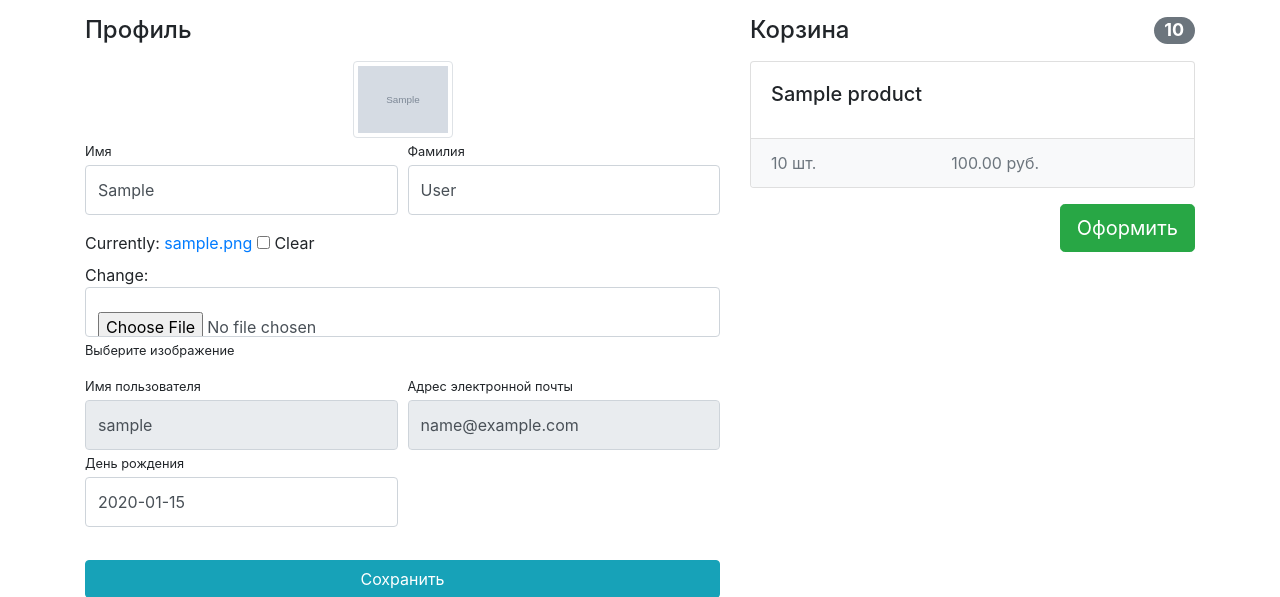
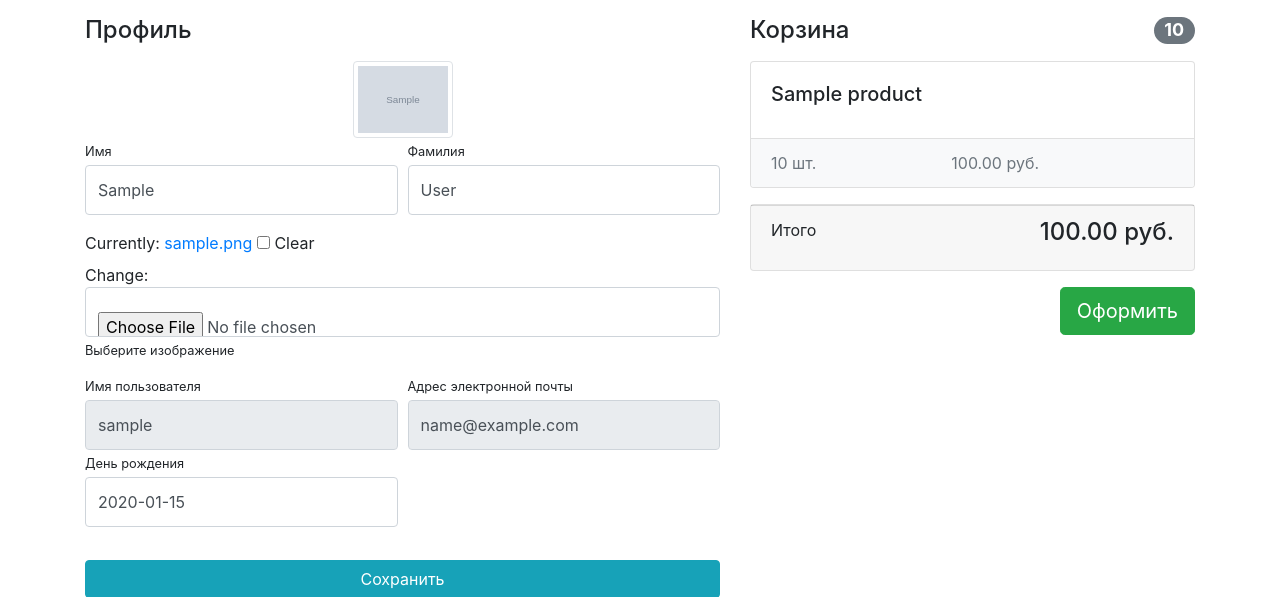
Before and after one commit to OlegZhdanoff/django_basic, a Django app: page /auth/profile/ in a window 1280 px wide. Shown: the part 56-653 px from the top of the page. Run offline with Django 3.2, Linux system fonts and the light colour scheme; a user stored in the database is signed in; tables that the repository leaves empty hold one stand-in row (values such as "Sample post"); grey boxes marked "Sample" are stand-in pictures; some libraries are stand-ins or nearby versions.

Commit message:
adding total sum in basket

```diff
--- a/geekshop/authapp/views.py
+++ b/geekshop/authapp/views.py
@@ -68,6 +68,7 @@ def profile(request):
 
     baskets = Basket.objects.filter(user=request.user)
     total_qty = sum([basket.quantity for basket in baskets])
+    total_sum = sum([basket.sum() for basket in baskets])
     title = 'Профиль ' + request.user.username
-    content = {'title': title, 'form': form, 'baskets': baskets, 'total_qty': total_qty}
+    content = {'title': title, 'form': form, 'baskets': baskets, 'total_qty': total_qty, 'total_sum': total_sum}
     return render(request, 'authapp/profile.html', content)
--- a/geekshop/basketapp/templates/basketapp/basket.html
+++ b/geekshop/basketapp/templates/basketapp/basket.html
@@ -21,6 +21,12 @@
     </ul>
 </div>
 {% endfor %}
+<div class="card mb-3">
+    <div class="card-footer">
+        <p class="float-left">Итого</p>
+        <h4 class="float-right">{{ total_sum }} руб.</h4>
+    </div>
+</div>
 <button type="button" class="btn btn-success btn-lg float-right">Оформить</button>
 {% else %}
 <h4 class="mt-3 mb-3 mb-3 text-center">
```
Lines whose indentation alone changed are shown as unchanged.
